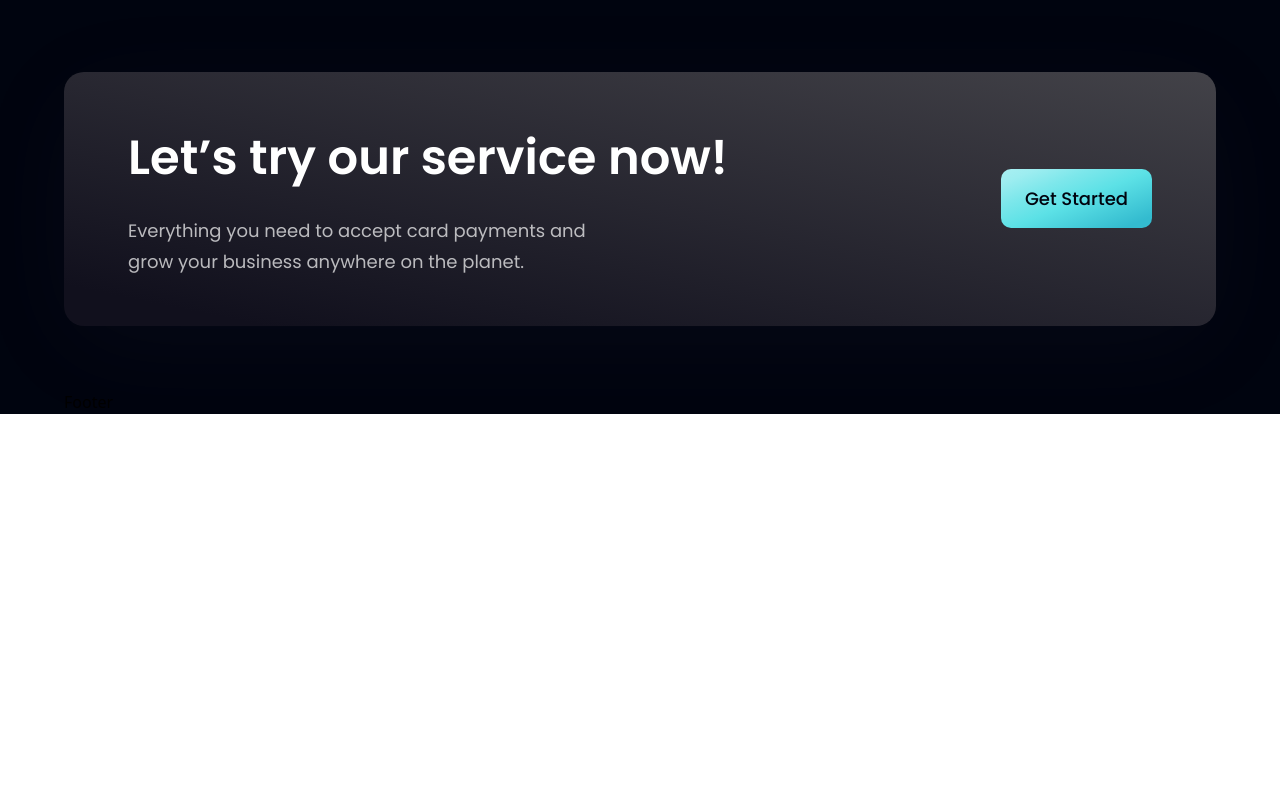
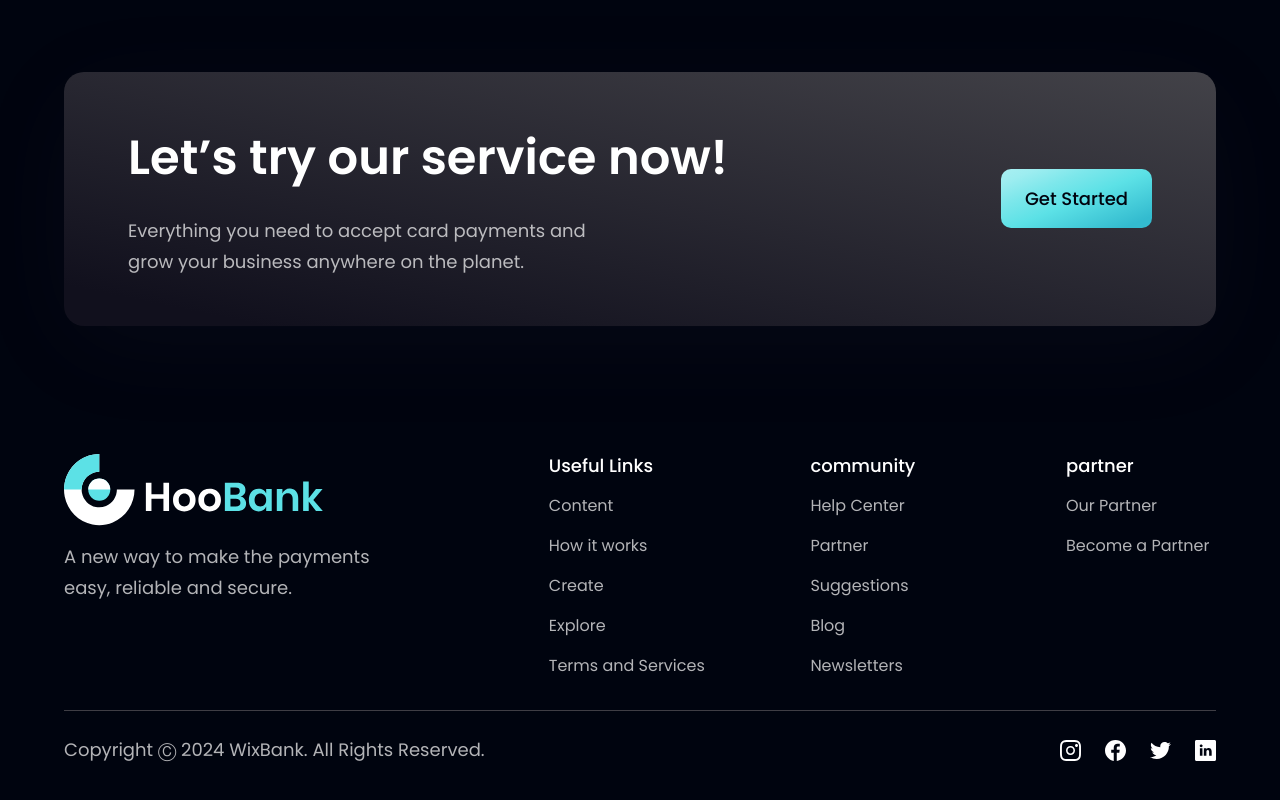
Before and after one commit to srijan-lamichhane/react_tailwind-project, a React (Vite) app in the folder bank_modern_app/: page / in a window 1280 px wide. Shown: the part 4112-4912 px from the top of the page. Before the commit the page ends 4526 px from the top, so only its background shows below. Built offline with nearby package versions, Linux system fonts and the light colour scheme.

Commit message:
feat: footer section

```diff
--- a/bank_modern_app/src/components/Footer.jsx
+++ b/bank_modern_app/src/components/Footer.jsx
@@ -1,11 +1,51 @@
 import React from 'react'
+import {logo} from '../assets'
+import styles from '../style'
+import { footerLinks, socialMedia } from '../constants'
 
-const Footer = () => {
-  return (
-    <div>
-      Footer
+const Footer = () => (
+  <section className={`${styles.flexCenter} ${styles.paddingY} flex-col`}>
+
+    <div className={`${styles.flexStart} md:flex-row flex-col mb-8 w-full`}>
+
+      <div className="flex-1 flex flex-col justify-start mr-10">
+        <img src={logo} alt="wixbank" className='w-[260px] h-[72px] object-contain' />
+        <p className={`${styles.paragraph} mt-4 max-w-[312px]`}>A new way to make the payments easy, reliable and secure.</p>
+      </div>
+{/* links */}
+      <div className='flex-[1.5] w-full flex flex-row justify-between flex-wrap md:mt-0 mt-10'>
+        {/* flex-1.5 cannot be read as property so use 1.5 inside square bracket.  */}
+        {footerLinks.map((footerlink) =>(
+          <div key={footerlink.title} className='flex flex-col ss:my-0 my-4 min-w-[150px]'>
+            <h4 className='font-poppins font-medium text-[18px] leading-[24px] text-white'>{footerlink.title}</h4>
+
+            <ul className='list-none mt-4'>
+              {/* this time we will be mapping from the above footerlink */}
+              {footerlink.links.map((link, index) =>(
+                <li key={link.name}
+                className={`font-poppins font-normal text-[16px] leading-[24px] text-dimWhite hover:text-secondary cursor-pointer ${index !== footerlink.links.length-1 ? 'mb-4' : 'mb-0'}`}
+                >{link.name}</li>
+              )
+            )}
+
+            </ul>
+          </div>
+        ))}
+      </div>
     </div>
-  )
-}
+
+    <div className='w-full flex justify-between items-center md:flex-row flex-col pt-6 border-t-[1px] border-t-[#3F3E45]'>
+      <p className={`${styles.paragraph} text-center`}>Copyright Ⓒ 2024 WixBank. All Rights Reserved.</p>
+      {/* social media */}
+      <div className='flex flex-row md:mt-0 mt-6'>
+        {socialMedia.map((social, index)=> (
+          <img src={social.icon} alt={social.id} className={`${index!==socialMedia.length-1?'mr-6':'mr-0'} w-[21px] h[21px] object-contain cursor-pointer`}/>
+        ))}
+      </div>
+    </div>
+
+  </section>
+)
+
 
 export default Footer
--- a/bank_modern_app/src/constants/index.js
+++ b/bank_modern_app/src/constants/index.js
@@ -101,3 +101,97 @@
     logo: dropbox,
   },
 ];
+
+
+export const footerLinks = [
+  {
+    title: "Useful Links",
+    links: [
+      {
+        name: "Content",
+        link: "",
+      },
+      {
+        name: "How it works",
+        link: "",
+      },
+      {
+        name: "Create",
+        link: "",
+      },
+      {
+        name: "Explore",
+        link: "",
+      },
+      {
+        name: "Terms and Services",
+        link: "",
+      },
+    ],
+  },
+
+  {
+    title: "community",
+    links: [
+      {
+        name: "Help Center",
+        link: "",
+      },
+      {
+        name: "Partner",
+        link: "",
+      },
+      {
+        name: "Suggestions",
+        link: "",
+      },
+      {
+        name: "Blog",
+        link: "",
+      },
+      {
+        name: "Newsletters",
+        link: "",
+      },
+    ],
+  },
+
+  {
+    title: "partner",
+    links: [
+      {
+        name: "Our Partner",
+        link: "",
+      },
+      {
+        name: "Become a Partner",
+        link: "",
+      },
+    ],
+  }
+];
+
+
+
+export const socialMedia = [
+  {
+    id: "sm-1",
+    icon: instagram,
+    link: "https://www.instagram.com/",
+  },
+  {
+    id: "sm-2",
+    icon: facebook,
+    link: "https://www.instagram.com/",
+  },
+  {
+    id: "sm-3",
+    icon: twitter,
+    link: "https://www.instagram.com/",
+  },
+  {
+    id: "sm-4",
+    icon: linkedin,
+    link: "https://www.instagram.com/",
+  },
+];
```
